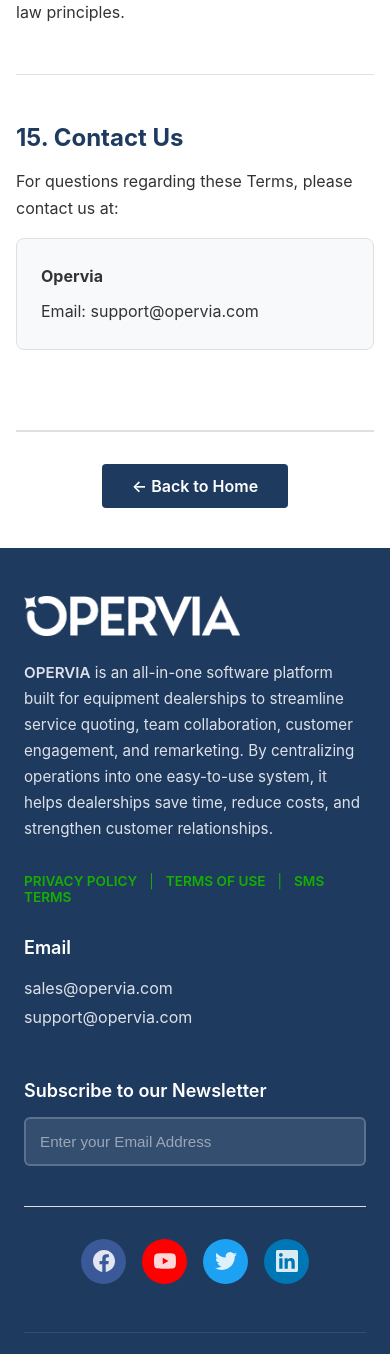
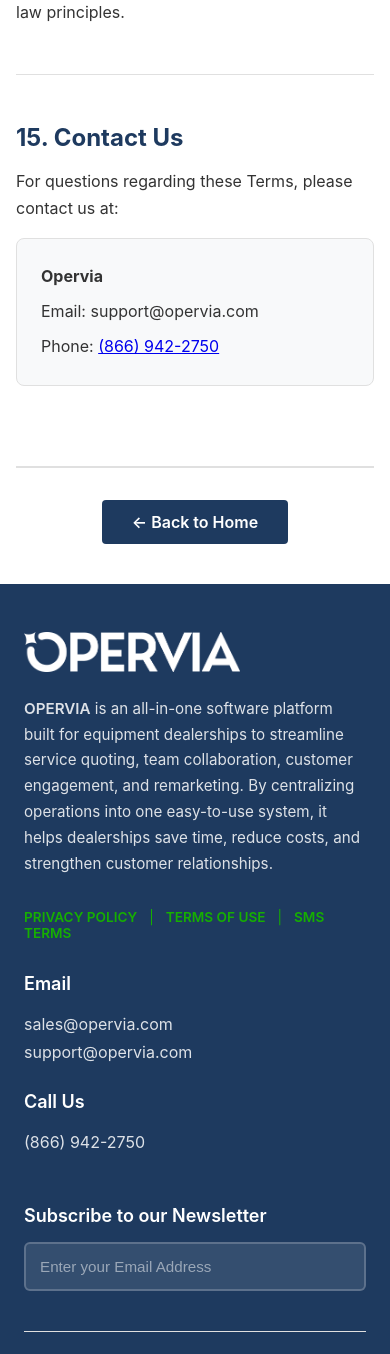
Before and after one commit to adam-clay/opervia-public, a React (Vite) app: page /terms-of-service in a window 390 px wide. Shown: the part 5062-6416 px from the top of the page. Built offline with nearby package versions, Linux system fonts and the light colour scheme.

Commit message:
add phone number while mark is presenting

```diff
--- a/src/components/Footer.tsx
+++ b/src/components/Footer.tsx
@@ -46,6 +46,10 @@
               <a href="mailto:support@opervia.com">support@opervia.com</a>
             </p>
 
+            <h3>Call Us</h3>
+            <p>
+              <a href="tel:+18669422750">(866) 942-2750</a>
+            </p>
           </div>
 
           <div className="footer-column footer-newsletter">
--- a/src/components/PrivacyPolicy.tsx
+++ b/src/components/PrivacyPolicy.tsx
@@ -187,7 +187,7 @@
             <div className="contact-info">
               <p><strong>Opervia</strong></p>
               <p>Email: support@opervia.com</p>
-              {/* <p>Phone: (800) 555-1234</p> */}
+              <p>Phone: <a href="tel:+18669422750">(866) 942-2750</a></p>
               {/* <p>Address: [Insert Company Address]</p> */}
             </div>
           </section>
--- a/src/components/SMSTerms.tsx
+++ b/src/components/SMSTerms.tsx
@@ -111,6 +111,9 @@
           <p>
             Email: <a href="mailto:support@opervia.com">support@opervia.com</a>
           </p>
+          <p>
+            Phone: <a href="tel:+18669422750">(866) 942-2750</a>
+          </p>
         </section>
 
         <section className="sms-section">
@@ -199,6 +202,9 @@
           <p>
             Email: <a href="mailto:support@opervia.com">support@opervia.com</a>
           </p>
+          <p>
+            Phone: <a href="tel:+18669422750">(866) 942-2750</a>
+          </p>
         </section>
 
         <div className="back-link">
--- a/src/components/TermsOfService.tsx
+++ b/src/components/TermsOfService.tsx
@@ -159,7 +159,7 @@
             <div className="contact-info">
               <p><strong>Opervia</strong></p>
               <p>Email: support@opervia.com</p>
-              {/* <p>Phone: (800) 555-1234</p> */}
+              <p>Phone: <a href="tel:+18669422750">(866) 942-2750</a></p>
               {/* <p>Address: [Insert Company Address]</p> */}
             </div>
           </section>
```
